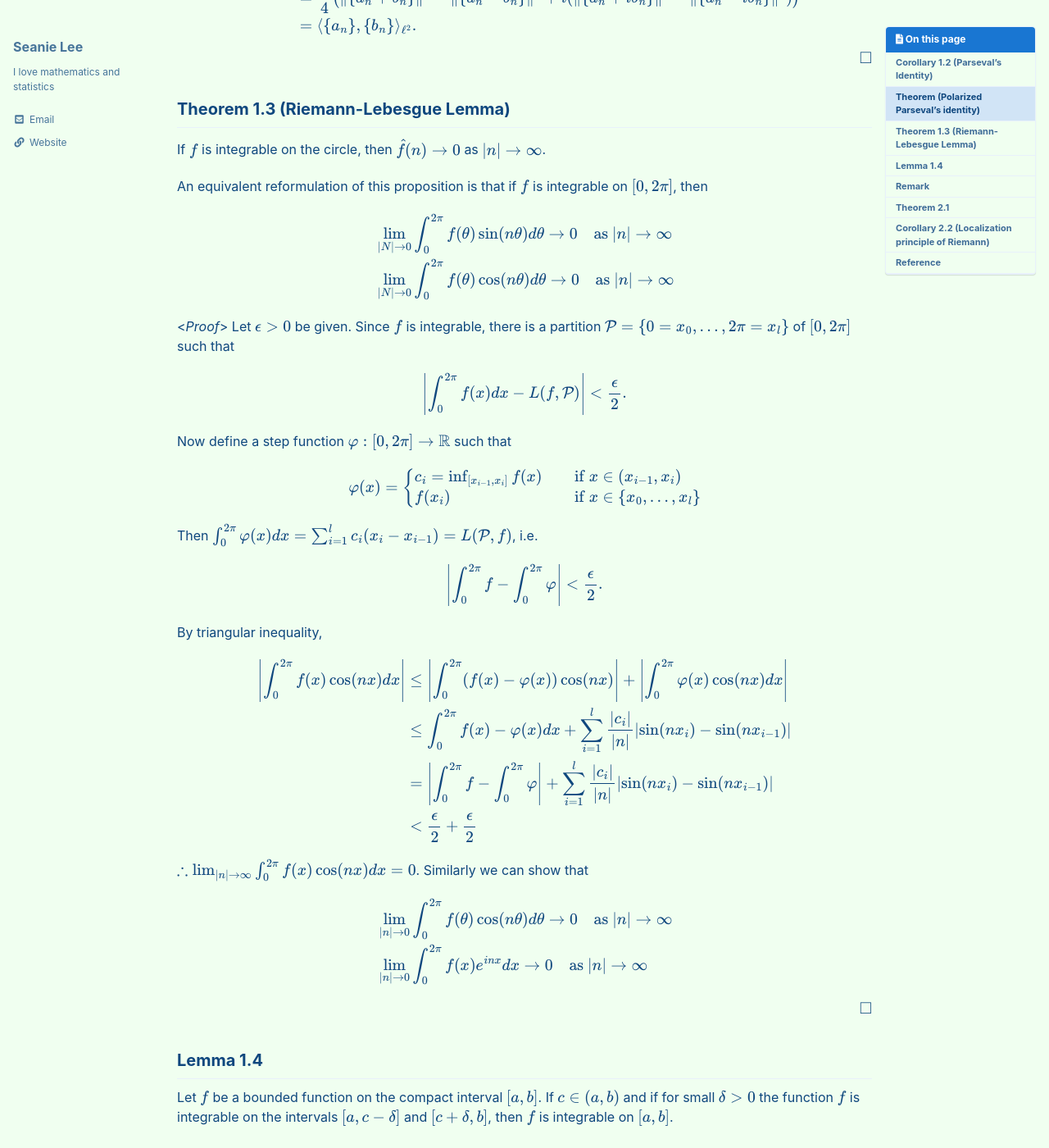
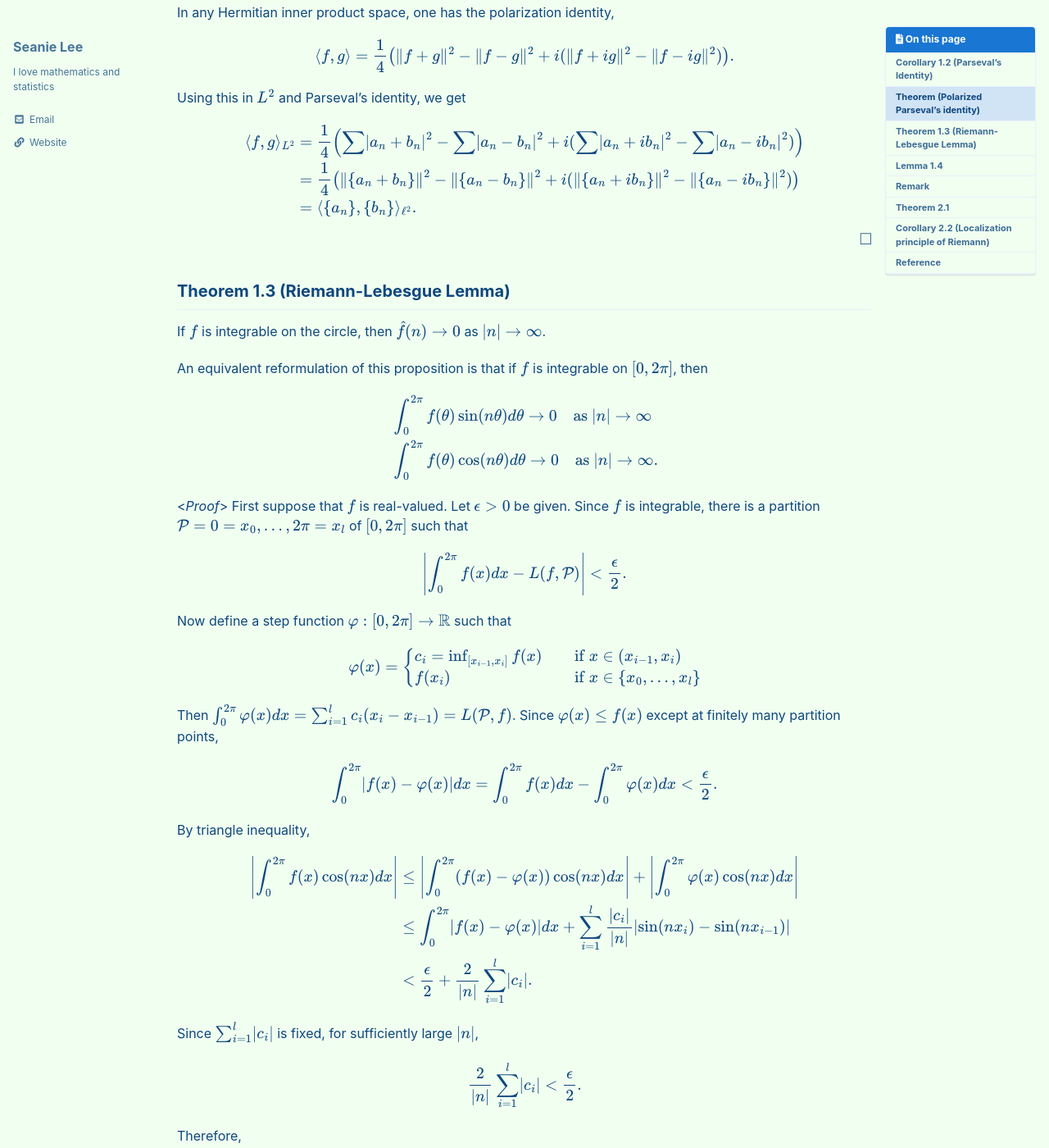
Before and after one commit to seanie12/blog, a Jekyll site: the page built from _posts/2023-06-17-L2-recovery.md, in a window 1280 px wide and 1400 px high, scrolled down 1305 px. Shown: the whole window at 82% size. Built offline with Jekyll 4.4.1, drawn with Linux system fonts in a browser that asks for light colours; cached includes are drawn as plain includes; formulas are drawn with MathJax 3; some of the changed text lies outside the part shown.

Commit message:
Revise equations and terminology in L2 recovery document
Updated mathematical expressions and corrected terminology in the document.

```diff
--- a/_posts/2023-06-17-L2-recovery.md
+++ b/_posts/2023-06-17-L2-recovery.md
@@ -32,10 +32,25 @@ $$
 \begin{align*}
 \lVert f \rVert^2 & = \lVert f-S_N(f)\rVert^2 + \lVert S_N(f)\rVert^2 \\
  & = \lVert f-S_N(f)\rVert^2 + \frac{1}{2\pi} \int_{-\pi}^{\pi}\left( \sum_{n=-N}^N a_n e^{inx}\right)\left(\overline{\sum_{m=-N}^N a_m e^{imx}}\right) dx \\
- &=\lVert f-S_N(f)\rVert^2 + \frac{1}{2\pi} \int_{-\pi}^\pi \sum_{n=-N}^N \lvert a_n\rvert^2 dx \\
- &=\lVert f-S_N(f)\rVert^2 + \sum_{n=-N}^N \lvert a_n\rvert^2
+ &=\lVert f-S_N(f)\rVert^2 + \frac{1}{2\pi} \int_{-\pi}^\pi \sum_{n=-N}^N\sum_{m=-N}^N a_n\overline{a_m}e^{i(n-m)x} dx \\
+ &=\lVert f-S_N(f)\rVert^2 + \sum_{n=-N}^N\sum_{m=-N}^N a_n\overline{a_m}\left(\frac{1}{2\pi}\int_{-\pi}^{\pi}e^{i(n-m)x}dx\right) \\
+ &=\lVert f-S_N(f)\rVert^2 + \sum_{n=-N}^N \lvert a_n\rvert^2,
 \end{align*}
 $$
+
+where the last equality follows from
+
+$$
+\begin{align*}
+\frac{1}{2\pi}\int_{-\pi}^{\pi}e^{i(n-m)x}dx =
+\begin{cases}
+1 &\text{if } n=m,\\
+0 &\text{if } n\neq m.
+\end{cases}
+\end{align*}
+$$
+
+Thus, the cross terms vanish only after integration.
 
 We know that $\lim_{N\to\infty}\lVert f-S_N(f)\rVert^2=0$.  Thus,
 
@@ -51,7 +66,7 @@ $\therefore \lVert a_n\rVert_{\ell^2}= \lVert f\rVert_{L^2}$.
 $$\tag*{$\square$}$$
 
 ## Theorem (Polarized Parseval's identity)
-Let $f$ and $g$ be integrable on the circle, with Fourier coefficients $\\{a_n\\}$ and $\\{b_n\\}$, respectively. Then
+Let $f$ and $g$ be integrable on the circle, with Fourier coefficients $\{a_n\}$ and $\{b_n\}$, respectively. Then
 
 $$
 \begin{align*}
@@ -69,7 +84,7 @@ $$
 \end{align*}
 $$
 
-Using this in $\mathcal{R}$ and Parseval's indentity, we get
+Using this in $L^2$ and Parseval's identity, we get
 
 $$
 \begin{align*}
@@ -88,13 +103,13 @@ An equivalent reformulation of this proposition is that if $f$ is integrable on
 
 $$
 \begin{align*}
-&\lim_{\lvert N \rvert\to0}\int_0^{2\pi} f(\theta)\sin(n\theta) d\theta \to 0 \quad \text{as } \lvert n\rvert\to\infty \\
-&\lim_{\lvert N \rvert\to0}\int_0^{2\pi} f(\theta)\cos(n\theta) d\theta \to 0 \quad \text{as } \lvert n\rvert\to\infty
+&\int_0^{2\pi} f(\theta)\sin(n\theta) d\theta \to 0 \quad \text{as } \lvert n\rvert\to\infty \\
+&\int_0^{2\pi} f(\theta)\cos(n\theta) d\theta \to 0 \quad \text{as } \lvert n\rvert\to\infty.
 \end{align*}
 $$
 
 <*Proof*>
-Let $\epsilon >0$ be given. Since $f$ is integrable, there is a partition $\mathcal{P}=\\{ 0=x_0, \ldots, 2\pi=x_l\\}$ of $[0,2\pi]$ such that
+First suppose that $f$ is real-valued. Let $\epsilon >0$ be given. Since $f$ is integrable, there is a partition $\mathcal{P}=\{ 0=x_0, \ldots, 2\pi=x_l\}$ of $[0,2\pi]$ such that
 
 $$
 \begin{align*}
@@ -114,22 +129,39 @@ f(x_i) \quad  &\text{if } x \in \{x_0, \ldots, x_l\}
 \end{align*}
 $$
 
-Then $\int_0^{2\pi}\varphi(x)dx = \sum_{i=1}^l c_i(x_i - x_{i-1}) = L(\mathcal{P},f)$, i.e.
+Then $\int_0^{2\pi}\varphi(x)dx = \sum_{i=1}^l c_i(x_i - x_{i-1}) = L(\mathcal{P},f)$. Since $\varphi(x)\leq f(x)$ except at finitely many partition points,
 
 $$
 \begin{align*}
-\left\lvert \int_0^{2\pi} f - \int_0^{2\pi}\varphi\right\rvert < \frac{\epsilon}{2}.
+\int_0^{2\pi}\lvert f(x)-\varphi(x)\rvert dx
+=\int_0^{2\pi}f(x)dx-\int_0^{2\pi}\varphi(x)dx
+< \frac{\epsilon}{2}.
 \end{align*}
 $$
 
-By triangular inequality,
+By triangle inequality,
 
 $$
 \begin{align*}
-\left\lvert \int_0^{2\pi} f(x)\cos(nx) dx\right\rvert & \leq \left\lvert \int_0^{2\pi}(f(x)-\varphi(x))\cos(nx) \right\rvert + \left\lvert \int_0^{2\pi} \varphi(x)\cos(nx) dx\right\rvert \\
-&\leq \int_0^{2\pi} f(x)-\varphi(x) dx + \sum_{i=1}^l \frac{\lvert c_i\rvert}{\lvert n\rvert} \lvert \sin(nx_{i})-\sin(nx_{i-1}) \rvert \\
-&=\left\lvert \int_0^{2\pi}f - \int_0^{2\pi}\varphi \right\rvert + \sum_{i=1}^l \frac{\lvert c_i\rvert}{\lvert n \rvert} \lvert \sin(nx_{i})-\sin(nx_{i-1}) \rvert \\
-&<\frac{\epsilon}{2} + \frac{\epsilon}{2}
+\left\lvert \int_0^{2\pi} f(x)\cos(nx) dx\right\rvert & \leq \left\lvert \int_0^{2\pi}(f(x)-\varphi(x))\cos(nx) dx\right\rvert + \left\lvert \int_0^{2\pi} \varphi(x)\cos(nx) dx\right\rvert \\
+&\leq \int_0^{2\pi} \lvert f(x)-\varphi(x)\rvert dx + \sum_{i=1}^l \frac{\lvert c_i\rvert}{\lvert n\rvert} \lvert \sin(nx_{i})-\sin(nx_{i-1}) \rvert \\
+&<\frac{\epsilon}{2} + \frac{2}{\lvert n\rvert}\sum_{i=1}^l\lvert c_i\rvert.
+\end{align*}
+$$
+
+Since $\sum_{i=1}^l\lvert c_i\rvert$ is fixed, for sufficiently large $\lvert n\rvert$,
+
+$$
+\begin{align*}
+\frac{2}{\lvert n\rvert}\sum_{i=1}^l\lvert c_i\rvert<\frac{\epsilon}{2}.
+\end{align*}
+$$
+
+Therefore,
+
+$$
+\begin{align*}
+\left\lvert \int_0^{2\pi} f(x)\cos(nx) dx\right\rvert<\epsilon.
 \end{align*}
 $$
 
@@ -137,10 +169,12 @@ $\therefore \lim_{\lvert n \rvert \to \infty} \int_0^{2\pi}f(x)\cos(nx)dx=0$. Si
 
 $$
 \begin{align*}
-&\lim_{\lvert n \rvert\to0}\int_0^{2\pi} f(\theta)\cos(n\theta) d\theta \to 0 \quad \text{as } \lvert n\rvert\to\infty \\
-&\lim_{\lvert n \rvert\to0}\int_0^{2\pi} f(x)e^{inx}dx \to 0 \quad \text{as } \lvert n\rvert\to\infty
+&\int_0^{2\pi} f(\theta)\sin(n\theta) d\theta \to 0 \quad \text{as } \lvert n\rvert\to\infty \\
+&\int_0^{2\pi} f(x)e^{-inx}dx \to 0 \quad \text{as } \lvert n\rvert\to\infty.
 \end{align*}
 $$
+
+For complex-valued $f$, apply the result separately to the real and imaginary parts of $f$.
 
 $$\tag*{$\square$}$$
 
@@ -158,7 +192,7 @@ $$
 \end{align*}
 $$
 
-since $f$ is integrable on $[a, c-\delta]$ and $[c+\delta, b]$, respectively. Take a partition $\mathcal{P}_3=\\{c-\delta, c+\delta \\}$ of $[c-\delta, c+\delta]$. Then
+since $f$ is integrable on $[a, c-\delta]$ and $[c+\delta, b]$, respectively. Take a partition $\mathcal{P}_3=\{c-\delta, c+\delta \}$ of $[c-\delta, c+\delta]$. Then
 
 $$
 \begin{align*}
@@ -234,19 +268,39 @@ Thus,
 
 $$
 \begin{align*}
-S_N(f)(\theta_0) - f(\theta_0) &= \frac{1}{2\pi} \int_{-\pi}^\pi F(t) \frac{t}{\sin(t/2)}\left( \sin(Nt)\cos(t/2) + cos(Nt)\sin(t/2)\right) dt \\
+S_N(f)(\theta_0) - f(\theta_0) &= \frac{1}{2\pi} \int_{-\pi}^\pi F(t) \frac{t}{\sin(t/2)}\left( \sin(Nt)\cos(t/2) + \cos(Nt)\sin(t/2)\right) dt \\
 &= \frac{1}{2\pi} \int_{-\pi}^\pi F(t)\frac{t\cos(t/2)}{\sin(t/2)} \sin(Nt) dt + \frac{1}{2\pi}\int_{-\pi}^\pi F(t)t\cos(Nt)dt.
 \end{align*}
 $$
 
-By Riemann-Lebesgue lemma, $S_N(f)(\theta_0) \to 0$ as $N\to \infty$.
+The functions
+
+$$
+\begin{align*}
+F(t)\frac{t\cos(t/2)}{\sin(t/2)}
+\quad\text{and}\quad
+F(t)t
+\end{align*}
+$$
+
+are integrable on $[-\pi,\pi]$. Indeed, $\frac{t\cos(t/2)}{\sin(t/2)}$ has a removable singularity at $t=0$ and is bounded on $[-\pi,\pi]$.
+
+Therefore, by the Riemann-Lebesgue lemma,
+
+$$
+\begin{align*}
+S_N(f)(\theta_0)-f(\theta_0)\to 0
+\end{align*}
+$$
+
+as $N\to\infty$.
 
 $\therefore \lim_{N\to\infty}S_N(f)(\theta_0)=f(\theta_0)$.
 
 $$\tag*{$\square$}$$
 
 ## Corollary 2.2 (Localization principle of Riemann)
-Suppose $f$ and $g$ are two integrable functions defined on the circle, and for some $\theta_0$ there exists and open interval $I$ containing $\theta_0$ such that $f(\theta)=g(\theta)$ for all $\theta\in I$. Then $S_N(f)(\theta_0)- S_N(g)(\theta_0) \to 0$ as $N\to \infty$.
+Suppose $f$ and $g$ are two integrable functions defined on the circle, and for some $\theta_0$ there exists an open interval $I$ containing $\theta_0$ such that $f(\theta)=g(\theta)$ for all $\theta\in I$. Then $S_N(f)(\theta_0)- S_N(g)(\theta_0) \to 0$ as $N\to \infty$.
 
 The function $f-g$ is 0 on $I$, so it is differentiable at $\theta_0$. By the previous theorem, $S_N(f-g)(\theta_0)\to (f-g)(\theta_0)$ as $N\to\infty$.
 
```
